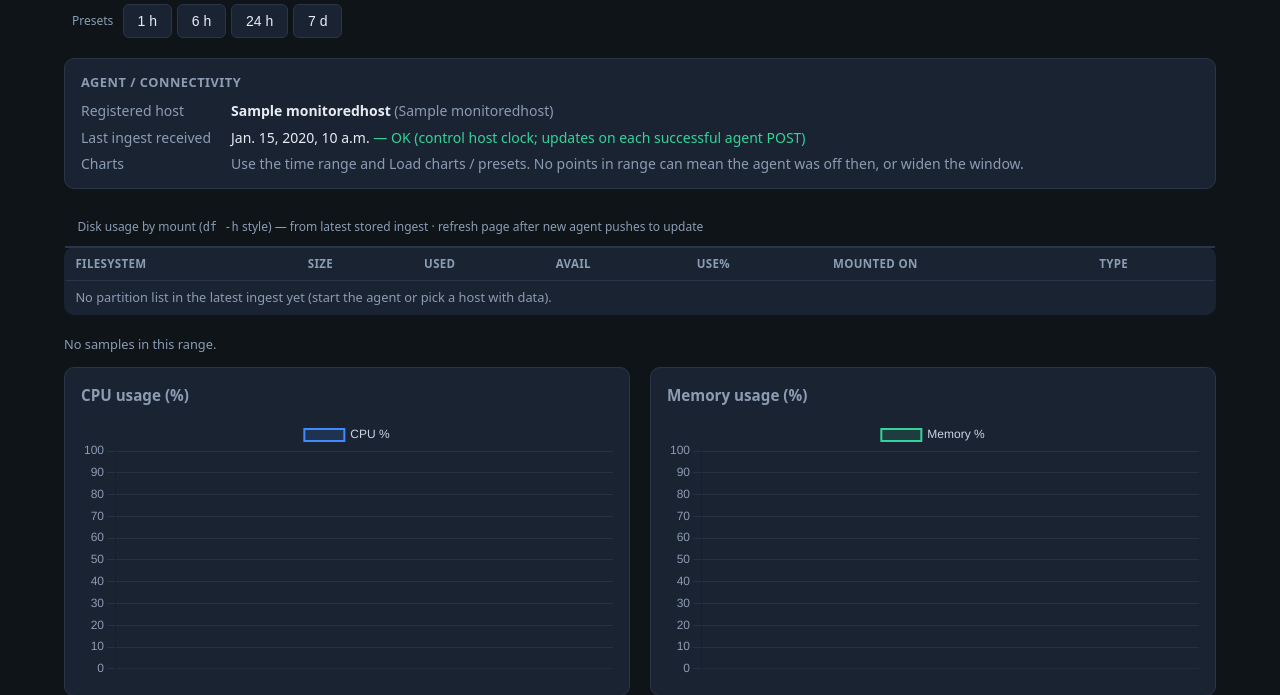
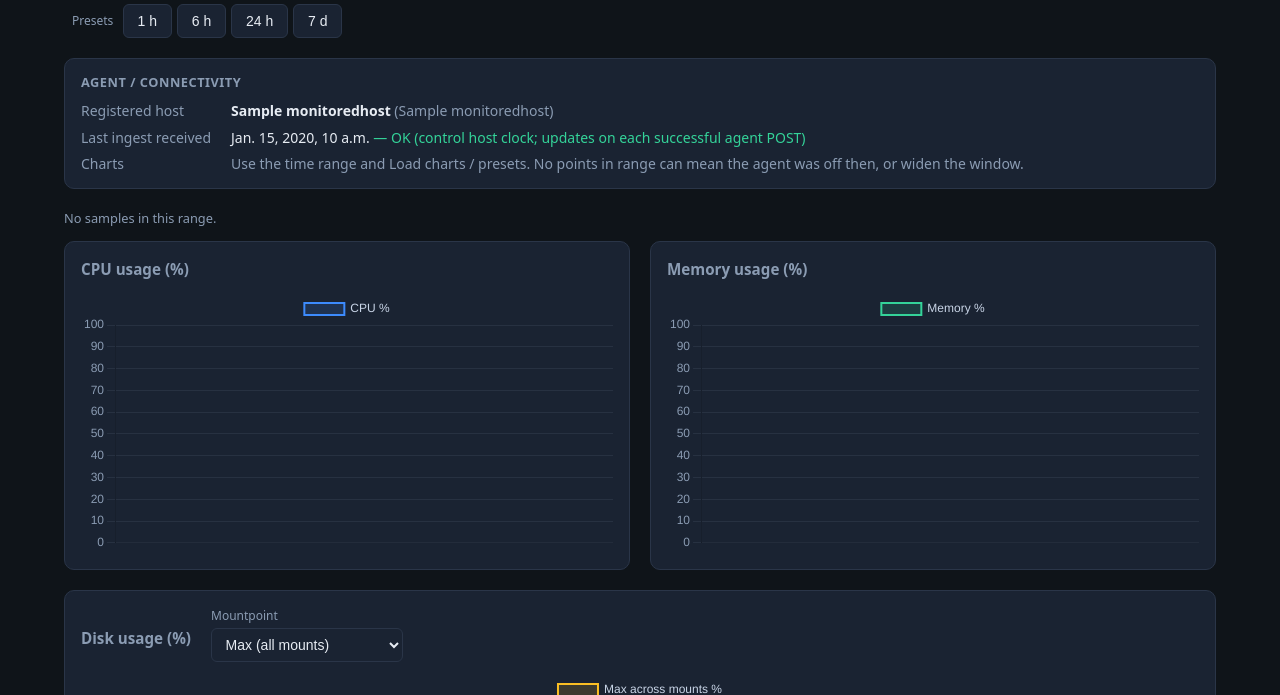
Before and after one commit to Pares11804/trackone, a Django app: page /metrics/dashboard/ in a window 1280 px wide. Shown: the part 140-835 px from the top of the page. Run offline with Django 5.2, Linux system fonts and the light colour scheme; a user stored in the database is signed in; tables that the repository leaves empty hold one stand-in row (values such as "Sample post"); data that the repository does not hold is empty.

Commit message:
Refactor metrics dashboard by removing disk usage table and related logic. This change simplifies the code and UI, as the disk data is no longer displayed. The dashboard now focuses on other metrics without the clutter of unused components.

```diff
--- a/control_host/apps/metrics/templates/metrics/dashboard.html
+++ b/control_host/apps/metrics/templates/metrics/dashboard.html
@@ -98,31 +98,6 @@
     .health-ok { color: #34d399; }
     .health-warn { color: #fbbf24; }
     .health-bad { color: #f87171; }
-    .df-table-wrap { overflow-x: auto; margin-bottom: 1.25rem; }
-    .df-table {
-      width: 100%;
-      border-collapse: collapse;
-      font-size: 0.8rem;
-      background: var(--panel);
-      border: 1px solid var(--border);
-      border-radius: 10px;
-      overflow: hidden;
-    }
-    .df-table caption {
-      text-align: left;
-      padding: 0.6rem 0.85rem;
-      font-size: 0.75rem;
-      color: var(--muted);
-      border-bottom: 1px solid var(--border);
-    }
-    .df-table th, .df-table td {
-      padding: 0.45rem 0.65rem;
-      text-align: left;
-      border-bottom: 1px solid var(--border);
-    }
-    .df-table th { color: var(--muted); font-weight: 600; font-size: 0.72rem; text-transform: uppercase; letter-spacing: 0.03em; }
-    .df-table tbody tr:last-child td { border-bottom: none; }
-    .df-table td.mono { font-family: ui-monospace, monospace; font-size: 0.78rem; }
   </style>
 </head>
 <body>
@@ -183,47 +158,6 @@
         <dd style="color:var(--muted)">Use the time range and Load charts / presets. No points in range can mean the agent was off then, or widen the window.</dd>
       </dl>
     </section>
-    <div class="df-table-wrap">
-      <table class="df-table">
-        <caption>
-          Disk usage by mount (<code>df -h</code> style) — from latest stored ingest
-          {% if disk_snapshot_at %}
-            <span style="color:var(--muted)"> · sample time {{ disk_snapshot_at }}</span>
-          {% endif %}
-          <span style="color:var(--muted)"> · refresh page after new agent pushes to update</span>
-        </caption>
-        <thead>
-          <tr>
-            <th>Filesystem</th>
-            <th>Size</th>
-            <th>Used</th>
-            <th>Avail</th>
-            <th>Use%</th>
-            <th>Mounted on</th>
-            <th>Type</th>
-          </tr>
-        </thead>
-        <tbody>
-          {% if disk_df_rows %}
-            {% for row in disk_df_rows %}
-            <tr>
-              <td class="mono">{{ row.device }}</td>
-              <td class="mono">{{ row.size_h }}</td>
-              <td class="mono">{{ row.used_h }}</td>
-              <td class="mono">{{ row.avail_h }}</td>
-              <td>{{ row.use_pcent }}</td>
-              <td class="mono">{{ row.mountpoint }}</td>
-              <td style="color:var(--muted)">{{ row.fstype }}</td>
-            </tr>
-            {% endfor %}
-          {% else %}
-            <tr>
-              <td colspan="7" style="color:var(--muted)">No partition list in the latest ingest yet (start the agent or pick a host with data).</td>
-            </tr>
-          {% endif %}
-        </tbody>
-      </table>
-    </div>
     {% endif %}
     <p id="status"></p>
     {% if not hosts %}
--- a/control_host/apps/metrics/views.py
+++ b/control_host/apps/metrics/views.py
@@ -12,47 +12,8 @@
 from django.views.decorators.csrf import csrf_exempt
 from django.views.decorators.http import require_GET, require_http_methods
 
-from apps.metrics.bytes_format import format_bytes_df_h
 from apps.metrics.models import MonitoredHost, MetricIngest, hash_api_token
 from apps.metrics.series import downsample, extract_chart_point
-
-
-def _disk_df_rows_from_latest_ingest(ing: MetricIngest | None) -> tuple[list[dict[str, Any]], Any]:
-    """Build df -h style rows from the latest stored ingest (backward compatible)."""
-    if ing is None:
-        return [], None
-    payload = ing.payload if isinstance(ing.payload, dict) else {}
-    metrics = payload.get("metrics") if isinstance(payload.get("metrics"), dict) else {}
-    disk = metrics.get("disk") if isinstance(metrics.get("disk"), dict) else {}
-    parts = disk.get("partitions")
-    if not isinstance(parts, list):
-        return [], ing.collected_at
-    rows: list[dict[str, Any]] = []
-    for p in parts:
-        if not isinstance(p, dict):
-            continue
-        tb, ub, fb = p.get("total_bytes"), p.get("used_bytes"), p.get("free_bytes")
-        pct = p.get("percent")
-        use_str = p.get("use_pcent")
-        if not use_str and pct is not None:
-            try:
-                use_str = f"{float(pct):.0f}%"
-            except (TypeError, ValueError):
-                use_str = "—"
-        elif not use_str:
-            use_str = "—"
-        rows.append(
-            {
-                "device": str(p.get("device", "")),
-                "fstype": str(p.get("fstype", "")),
-                "mountpoint": str(p.get("mountpoint", "")),
-                "size_h": p.get("size_h") or format_bytes_df_h(tb),
-                "used_h": p.get("used_h") or format_bytes_df_h(ub),
-                "avail_h": p.get("avail_h") or format_bytes_df_h(fb),
-                "use_pcent": use_str,
-            }
-        )
-    return rows, ing.collected_at
 
 
 @require_GET
@@ -154,15 +115,6 @@
     selected_host = None
     if selected_id is not None:
         selected_host = hosts.filter(pk=selected_id).first()
-    latest_ingest = None
-    if selected_host is not None:
-        latest_ingest = (
-            MetricIngest.objects.filter(host=selected_host)
-            .order_by("-collected_at")
-            .only("payload", "collected_at")
-            .first()
-        )
-    disk_df_rows, disk_snapshot_at = _disk_df_rows_from_latest_ingest(latest_ingest)
     return render(
         request,
         "metrics/dashboard.html",
@@ -170,8 +122,6 @@
             "hosts": hosts,
             "selected_host_id": selected_id,
             "selected_host": selected_host,
-            "disk_df_rows": disk_df_rows,
-            "disk_snapshot_at": disk_snapshot_at,
         },
     )
 
```
